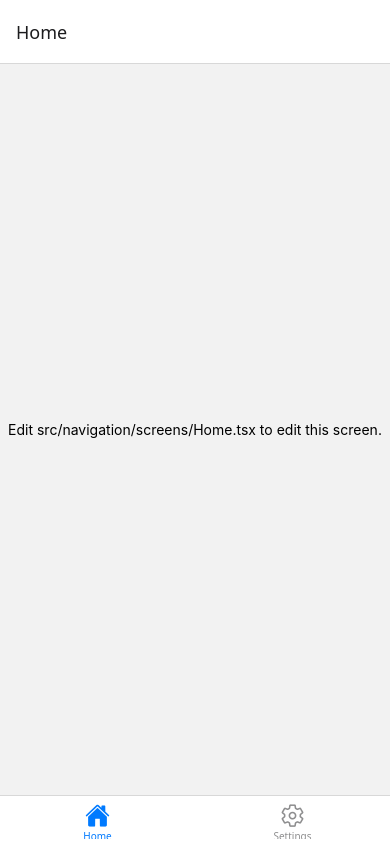
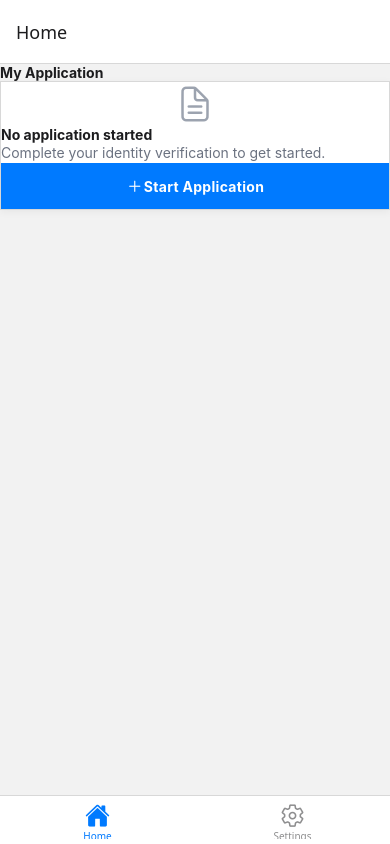
Before and after one commit to omarshatani/eKYC-exercise-app, a React Native app: screen / in a window 390 px wide. Built offline with nearby package versions, Linux system fonts and the light colour scheme.

Commit message:
chore(home): redesign Home screen with draft progress and onboarding start logic
Signed-off-by: omarshatani <omar.shatani@gmail.com>

```diff
--- a/src/navigation/screens/Home.tsx
+++ b/src/navigation/screens/Home.tsx
@@ -1,17 +1,171 @@
-import { StyleSheet, Text, View } from "react-native";
+import React, { useState } from "react";
+import { StyleSheet, Text, TouchableOpacity, View } from "react-native";
+import { useNavigation, useTheme } from "@react-navigation/native";
+import { Ionicons } from "@expo/vector-icons";
+import { FontSize, Radius, Spacing } from "@/theme";
+import { STEP_TITLES, TOTAL_STEPS } from "@/features/onboarding/screens/types";
 
-export default function HomeScreen() {
+const HomeScreen = () => {
+  const { colors } = useTheme();
+  const navigation = useNavigation();
+
+  // Placeholder — will be replaced by global draft state.
+  // null = no draft; 1–5 = draft in progress at that step.
+  const [draftStep] = useState<number | null>(null);
+
   return (
-    <View style={styles.container}>
-      <Text>Edit src/navigation/screens/Home.tsx to edit this screen.</Text>
+    <View style={[styles.root, { backgroundColor: colors.background }]}>
+      <Text style={[styles.title, { color: colors.text }]}>My Application</Text>
+
+      {draftStep === null ? (
+        <View
+          style={[
+            styles.card,
+            { backgroundColor: colors.card, borderColor: colors.border },
+          ]}
+        >
+          <Ionicons
+            name="document-text-outline"
+            size={40}
+            color="#9CA3AF"
+            style={styles.cardIcon}
+          />
+          <Text style={[styles.cardTitle, { color: colors.text }]}>
+            No application started
+          </Text>
+          <Text style={[styles.cardSubtitle, { color: "#6B7280" }]}>
+            Complete your identity verification to get started.
+          </Text>
+          <TouchableOpacity
+            style={[styles.button, { backgroundColor: colors.primary }]}
+            onPress={() => navigation.navigate("Onboarding" as never)}
+            activeOpacity={0.85}
+          >
+            <Ionicons name="add" size={18} color="#FFFFFF" />
+            <Text style={styles.buttonText}>Start Application</Text>
+          </TouchableOpacity>
+        </View>
+      ) : (
+        <View
+          style={[
+            styles.card,
+            { backgroundColor: colors.card, borderColor: colors.border },
+          ]}
+        >
+          <View style={styles.badgeRow}>
+            <View
+              style={[styles.badge, { backgroundColor: colors.primary + "1A" }]}
+            >
+              <Text style={[styles.badgeText, { color: colors.primary }]}>
+                In Progress
+              </Text>
+            </View>
+          </View>
+
+          <Text style={[styles.cardTitle, { color: colors.text }]}>
+            Application in progress
+          </Text>
+          <Text style={[styles.cardSubtitle, { color: "#6B7280" }]}>
+            Step {draftStep} of {TOTAL_STEPS} · {STEP_TITLES[draftStep - 1]}
+          </Text>
+
+          <View
+            style={[styles.progressTrack, { backgroundColor: colors.border }]}
+          >
+            <View
+              style={[
+                styles.progressFill,
+                {
+                  backgroundColor: colors.primary,
+                  width: `${(draftStep / TOTAL_STEPS) * 100}%`,
+                },
+              ]}
+            />
+          </View>
+
+          <TouchableOpacity
+            style={[styles.button, { backgroundColor: colors.primary }]}
+            onPress={() => navigation.navigate("Onboarding" as never)}
+            activeOpacity={0.85}
+          >
+            <Ionicons name="play" size={16} color="#FFFFFF" />
+            <Text style={styles.buttonText}>Resume Application</Text>
+          </TouchableOpacity>
+        </View>
+      )}
     </View>
   );
-}
+};
+
+export default HomeScreen;
 
 const styles = StyleSheet.create({
-  container: {
+  root: {
     flex: 1,
+    padding: Spacing.lg,
+  },
+  title: {
+    fontSize: FontSize["2xl"],
+    fontWeight: "700",
+    marginBottom: Spacing.xl,
+  },
+  card: {
+    borderRadius: Radius.lg,
+    borderWidth: 1,
+    padding: Spacing.lg,
+    gap: Spacing.md,
+    shadowColor: "#000",
+    shadowOffset: { width: 0, height: 2 },
+    shadowOpacity: 0.05,
+    shadowRadius: 8,
+    elevation: 2,
+  },
+  cardIcon: {
+    alignSelf: "center",
+    marginBottom: Spacing.xs,
+  },
+  badgeRow: {
+    flexDirection: "row",
+  },
+  badge: {
+    paddingVertical: 4,
+    paddingHorizontal: Spacing.sm,
+    borderRadius: Radius.full,
+  },
+  badgeText: {
+    fontSize: FontSize.xs,
+    fontWeight: "700",
+  },
+  cardTitle: {
+    fontSize: FontSize.lg,
+    fontWeight: "700",
+  },
+  cardSubtitle: {
+    fontSize: FontSize.sm,
+    lineHeight: 20,
+  },
+  progressTrack: {
+    height: 6,
+    borderRadius: Radius.full,
+    overflow: "hidden",
+  },
+  progressFill: {
+    height: 6,
+    borderRadius: Radius.full,
+  },
+  button: {
+    flexDirection: "row",
+    alignItems: "center",
     justifyContent: "center",
-    alignItems: "center",
+    gap: Spacing.xs,
+    borderRadius: Radius.md,
+    paddingVertical: 13,
+    marginTop: Spacing.xs,
+  },
+  buttonText: {
+    color: "#FFFFFF",
+    fontSize: FontSize.base,
+    fontWeight: "700",
+    letterSpacing: 0.3,
   },
 });
```
